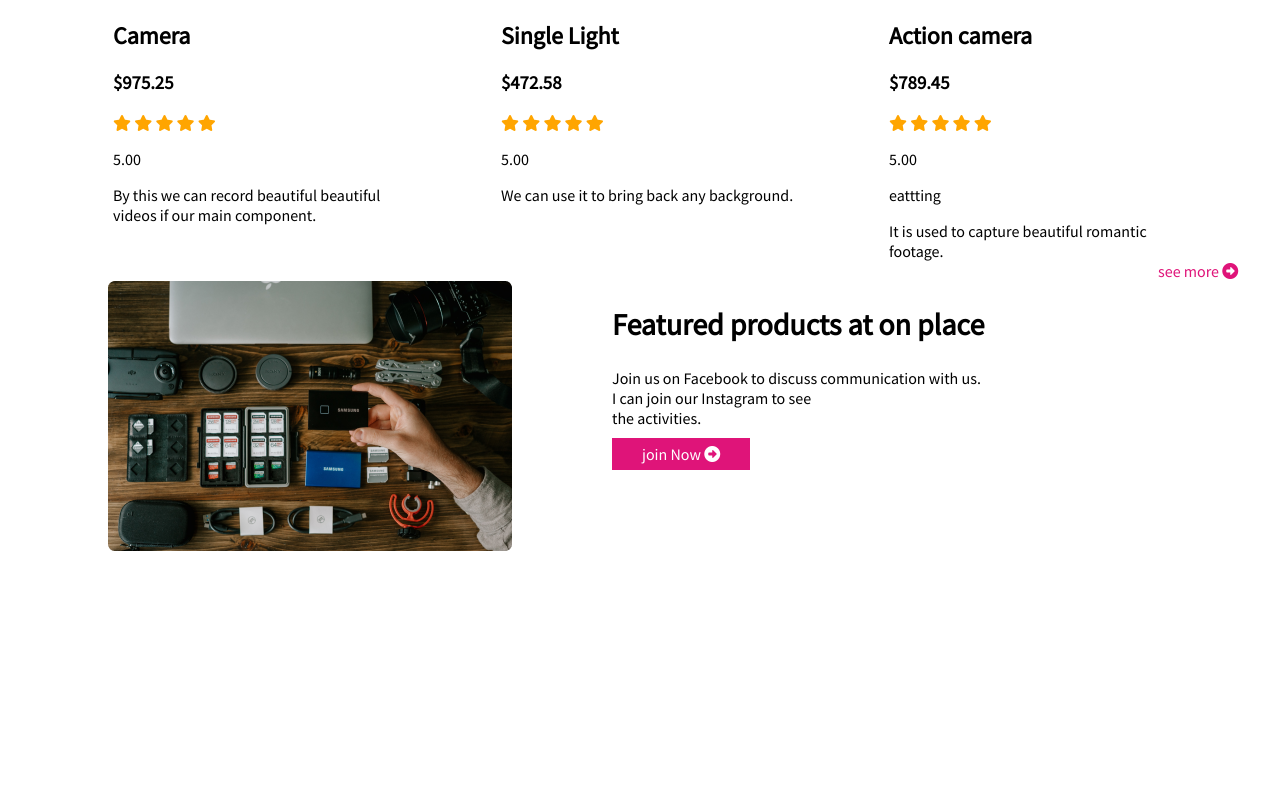
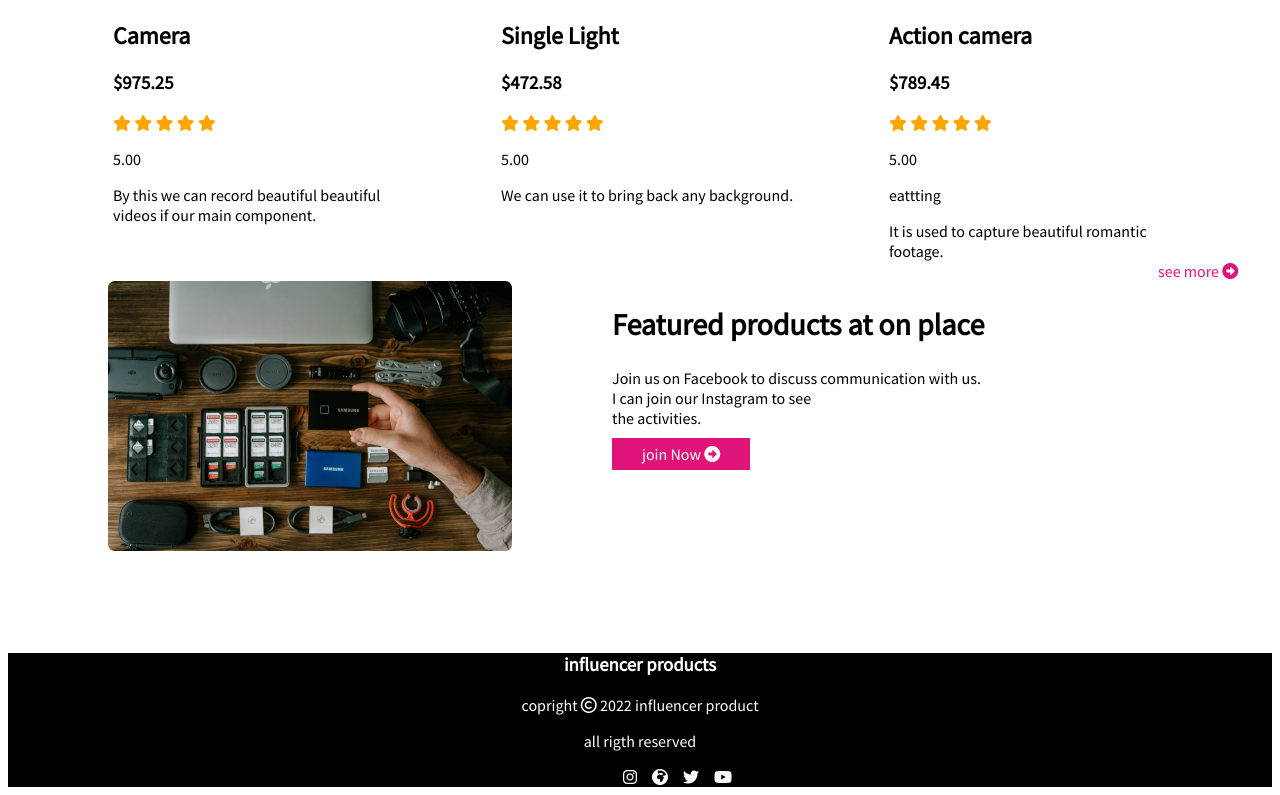
Before and after one commit to shajib2/assignment-2, a plain HTML site: page index.html in a window 1280 px wide. Shown: the part 2010-2805 px from the top of the page. Before the commit the page ends 2573 px from the top, so only its background shows below. Drawn offline with Linux system fonts and the light colour scheme.

Commit message:
footer add

```diff
--- a/index.html
+++ b/index.html
@@ -249,6 +249,35 @@
             <a class="join-now-batton" href="">join Now <i class="fas fa-arrow-alt-circle-right"></i></a>
         </div>
     </section>
+    <br><br><br><br>
+
+    <!-- footer  -->
+
+
+    <footer class="footer-section">
+        <div class="footer-hade">
+            <h3>influencer products</h3>
+        </div>
+
+        <div class="footer-para">
+            <p>copright <a href=""> <i class="far fa-copyright"></i></a> 2022 influencer product</p>
+            <p>all rigth reserved</p>
+        </div>
+        <div class="socila-media-icon">
+            <a href="">
+                <li><i class="fab fa-instagram"></i></li>
+            </a>
+            <a href="">
+                <li><i class="fas fa-globe-africa"></i></li>
+            </a>
+            <a href="">
+                <li><i class="fab fa-twitter"></i></li>
+            </a>
+            <a href="">
+                <li><i class="fab fa-youtube"></i></li>
+            </a>
+        </div>
+    </footer>
 
 </body>
 
--- a/styles/style.css
+++ b/styles/style.css
@@ -111,3 +111,24 @@ div ul li{
     padding: 6px 30px;
 
  }
+
+ /* footer-section */
+ .footer-section{
+     margin:0;
+     color: white;
+     background-color: black;
+     text-align: center;
+
+ }
+ .footer-section a{
+     list-style-type: none;
+     color: white;
+
+ }
+ .socila-media-icon{
+     display: flex;
+     padding-left: 600px;
+ }
+ .socila-media-icon a{
+     padding-left: 15px;
+ }
```
